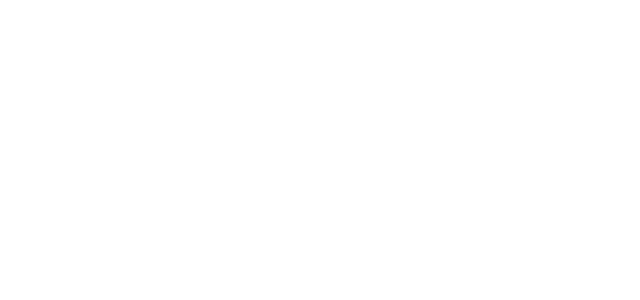
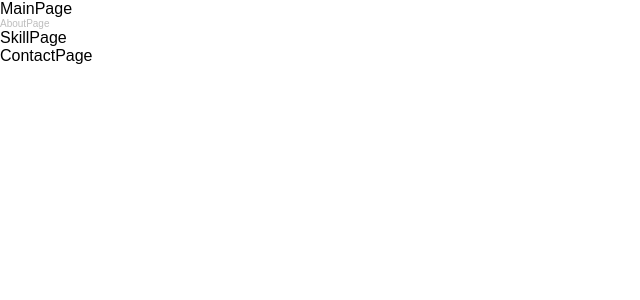
Before and after one commit to takk2/portfolio, a Next.js app: page / in a window 1280 px wide. Shown: the top 300 px of the page, without its empty margins (0-640 px from the left). Built offline with nearby package versions, Linux system fonts and the light colour scheme; a web font is replaced by a local one.

Commit message:
[Update] pageTitle 공용 컴포넌트 추가

```diff
--- a/pages/index.tsx
+++ b/pages/index.tsx
@@ -2,6 +2,7 @@
 import Image from "next/image";
 import { Inter } from "next/font/google";
 import styles from "@/styles/Home.module.css";
+import LandingContainer from "@/src/components/landing";
 
 const inter = Inter({ subsets: ["latin"] });
 
@@ -14,6 +15,7 @@
         <meta name="viewport" content="width=device-width, initial-scale=1" />
         <link rel="icon" href="/favicon.ico" />
       </Head>
+      <LandingContainer />
     </>
   );
 }
--- a/src/components/about/presenter.tsx
+++ b/src/components/about/presenter.tsx
@@ -1,7 +1,9 @@
+import { PageTitle } from "../common/typography/pageTitle";
+
 const AboutPresenter = () => {
   return (
     <>
-      <div>AboutPage</div>
+      <PageTitle>AboutPage</PageTitle>
     </>
   );
 };
--- /dev/null
+++ b/src/components/common/typography/pageTitle.ts
@@ -0,0 +1,7 @@
+import theme from "@/src/common/styles/theme";
+import styled from "@emotion/styled";
+
+export const PageTitle = styled.h2`
+  font-size: ${theme.fontSize.fs10};
+  color: ${theme.colors.main.primary};
+`;
--- /dev/null
+++ b/src/components/landing/index.tsx
@@ -0,0 +1,17 @@
+import AboutContainer from "../about";
+import ContactContainer from "../contact";
+import MainContainer from "../main";
+import SkillContainer from "../skill";
+
+const LandingContainer = () => {
+  return (
+    <>
+      <MainContainer />
+      <AboutContainer />
+      <SkillContainer />
+      <ContactContainer />
+    </>
+  );
+};
+
+export default LandingContainer;
```
